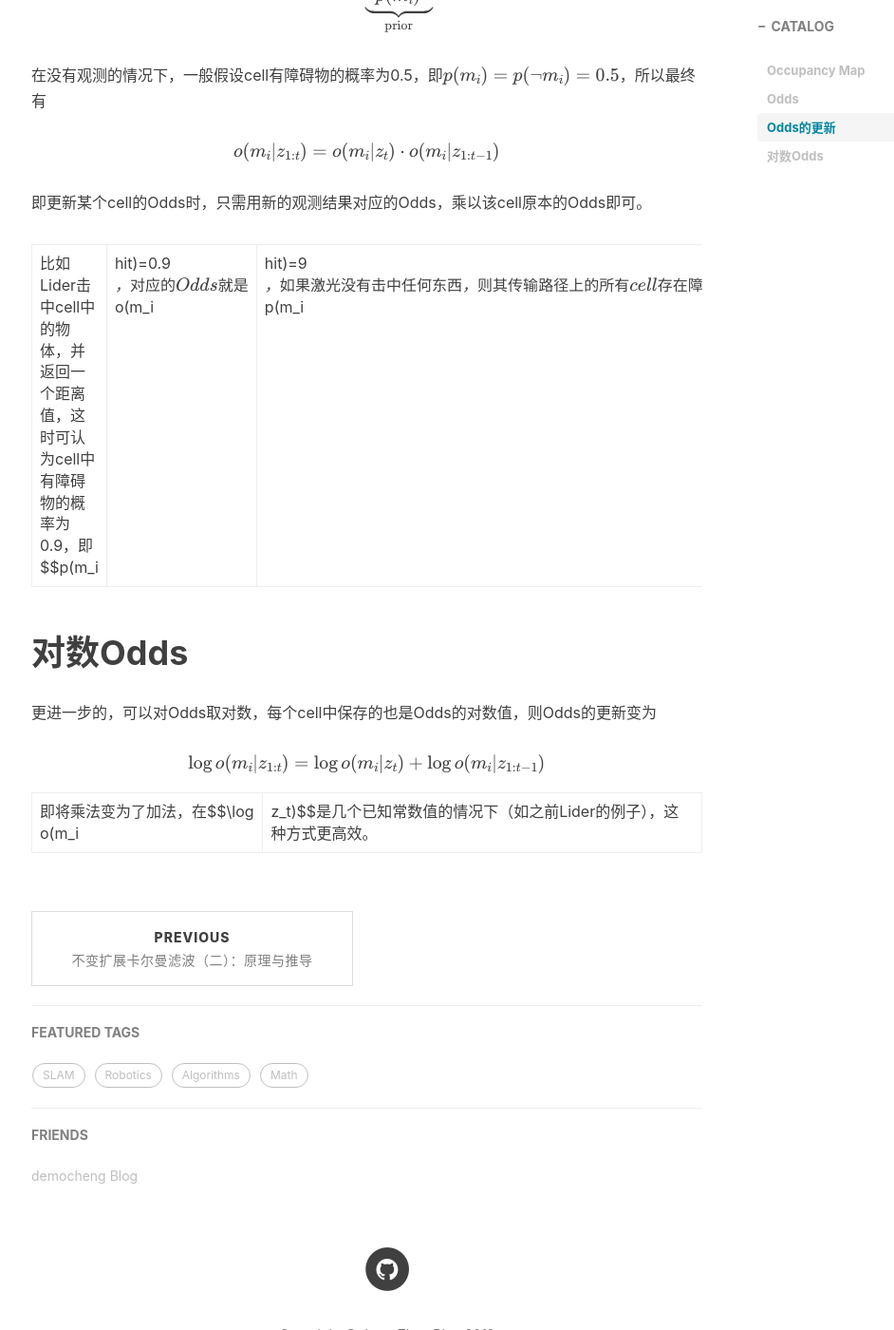
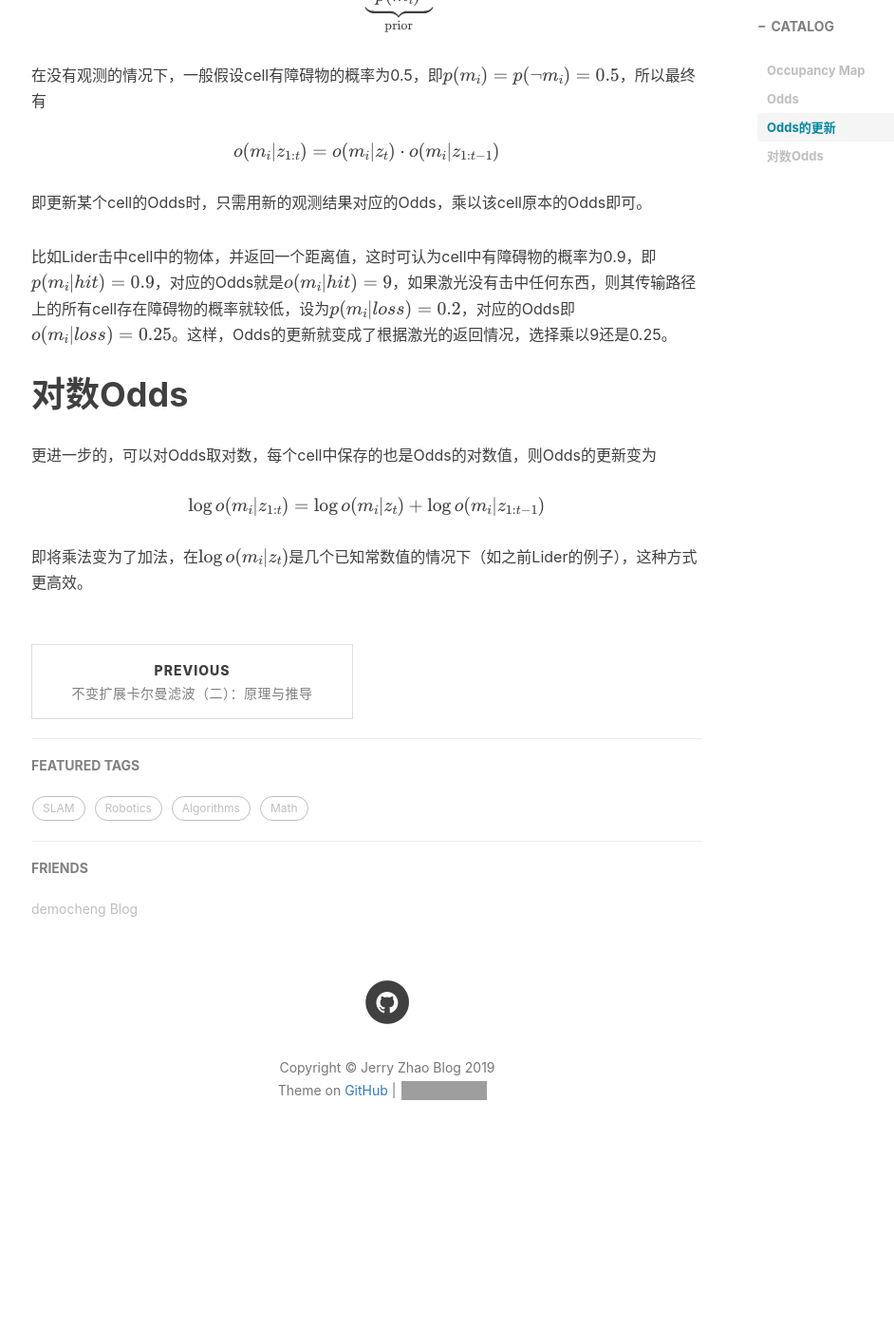
Before and after one commit to aipiano/aipiano.github.io, a Jekyll site: the page built from _posts/2019-04-24-Occupancy Map的更新.md, in a window 1280 px wide and 1400 px high, scrolled down 1971 px. Shown: the whole window at 95% size, without its empty margins (232-1174 px from the left). Built offline with Jekyll 4.4.1, drawn with Linux system fonts in a browser that asks for light colours; nearby versions of some CDN libraries; formulas are drawn with MathJax 3; comment, search, counter and statistics services are not loaded; after the commit the page ends 3223 px from its top, so only the background shows below that; grey boxes are pictures that could not be loaded.

Commit message:
fix a bug in Update Occupancy Map

```diff
--- a/_posts/2019-04-24-Occupancy Map的更新.md
+++ b/_posts/2019-04-24-Occupancy Map的更新.md
@@ -73,7 +73,9 @@ $$
 
 即更新某个cell的Odds时，只需用新的观测结果对应的Odds，乘以该cell原本的Odds即可。
 
-比如Lider击中cell中的物体，并返回一个距离值，这时可认为cell中有障碍物的概率为0.9，即$$p(m_i|hit)=0.9$$，对应的Odds就是$$o(m_i|hit)=9$$，如果激光没有击中任何东西，则其传输路径上的所有cell存在障碍物的概率就较低，设为$$p(m_i|loss)=0.2$$，对应的Odds即$$o(m_i|loss)=0.25$$。这样，Odds的更新就变成了根据激光的返回情况，选择乘以9还是0.25。
+
+比如Lider击中cell中的物体，并返回一个距离值，这时可认为cell中有障碍物的概率为0.9，即$$p(m_i\vert hit)=0.9$$，对应的Odds就是$$o(m_i\vert hit)=9$$，如果激光没有击中任何东西，则其传输路径上的所有cell存在障碍物的概率就较低，设为$$p(m_i\vert loss)=0.2$$，对应的Odds即$$o(m_i\vert loss)=0.25$$。这样，Odds的更新就变成了根据激光的返回情况，选择乘以9还是0.25。
+
 
 # 对数Odds
 更进一步的，可以对Odds取对数，每个cell中保存的也是Odds的对数值，则Odds的更新变为
@@ -82,4 +84,5 @@ $$
 \log o(m_i|z_{1:t})=\log o(m_i|z_t) + \log o(m_i|z_{1:t-1})
 $$
 
-即将乘法变为了加法，在$$\log o(m_i|z_t)$$是几个已知常数值的情况下（如之前Lider的例子），这种方式更高效。
+
+即将乘法变为了加法，在$$\log o(m_i\vert z_t)$$是几个已知常数值的情况下（如之前Lider的例子），这种方式更高效。
```
